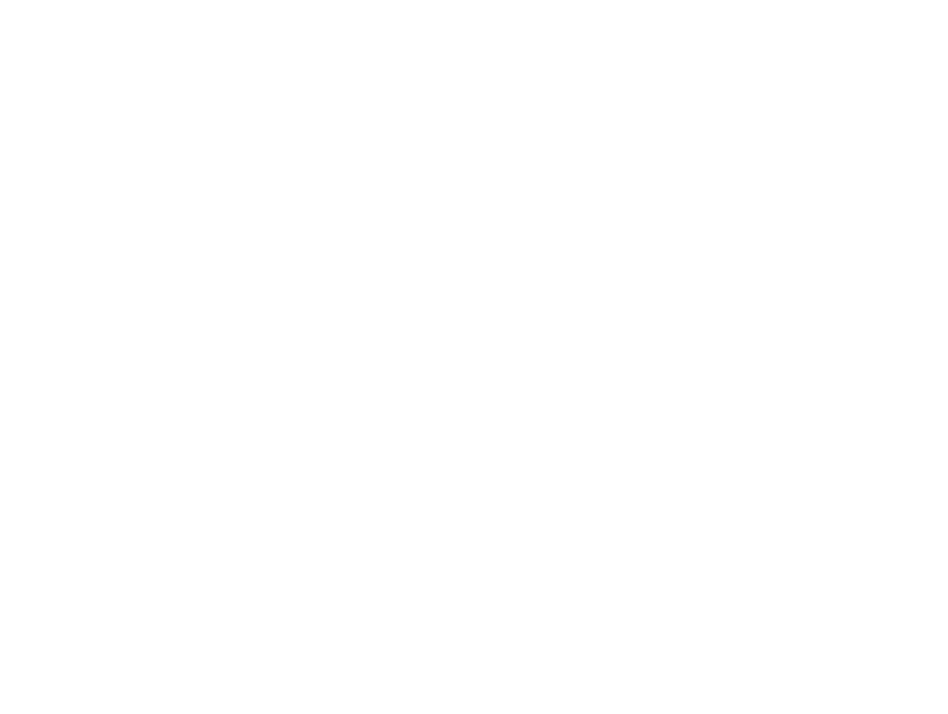
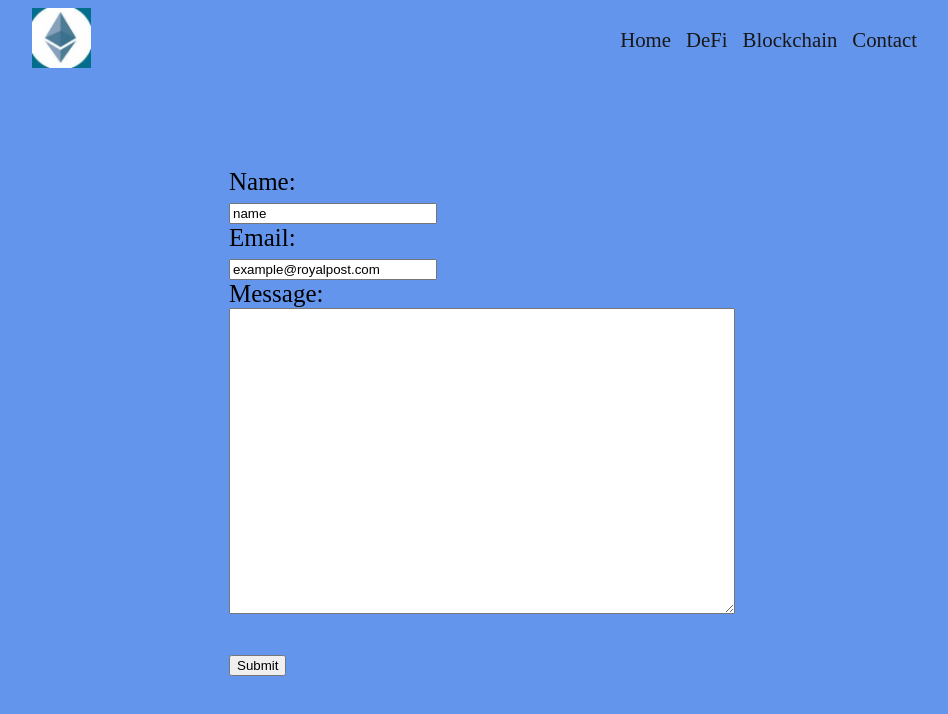
Before and after one commit to vitaliiptp/BlockchainWebpage, a plain HTML site: page contact.html in a window 1280 px wide. Shown: the whole page, without its empty margins (158-1106 px from the left). Drawn offline with Linux system fonts and the light colour scheme.

Commit message:
put a temporary bc color + done form :)

```diff
--- a/contact.html
+++ b/contact.html
@@ -4,9 +4,52 @@
     <meta charset="UTF-8">
     <meta http-equiv="X-UA-Compatible" content="IE=edge">
     <meta name="viewport" content="width=device-width, initial-scale=1.0">
-    <title>Document</title>
+    <title>contact</title>
+    <link rel="stylesheet" href="src/styles.css">
 </head>
 <body>
+    <div id ="bloc_page">
+        <header>
+            <div id="titre_principal">
+                <div id="logo">
+                    <img src="src/ethlogo.png" alt="img" />
+
+                </div>
+
+            </div>
+
+            <nav>
+                <ul>
+                    <li><a href="/index.html">Home</a></li>
+                    <li><a href="/defi.html">DeFi</a></li>
+                    <li><a href="/blockchain.html">Blockchain</a></li>
+                    <li><a href="/contact.html">Contact</a></li>
+                </ul>
+            </nav>
+        </header>
+        <div id="space">
+
+        </div>
+        <section id="contact">
+            <form id="contactForm">
+              <label for="name">Name:</label><br />
+              <input type="text" id="name" name="name" value="name" /><br />
+              <label for="email">Email:</label><br />
+              <input
+                type="email"
+                id="email"
+                name="email"
+                value="example@royalpost.com"
+              /><br />
+              <label for="message">Message:</label><br />
+              <textarea id="message" name="message"></textarea>
+              <br /><br />
+              <input type="submit" value="Submit" />
+            </form>
+          </section>
+
+    </div>
+
 
 </body>
 </html>
--- a/src/styles.css
+++ b/src/styles.css
@@ -1,3 +1,7 @@
+body {
+    background-color: cornflowerblue;
+}
+
 #bloc_page
 {
     width: 900px;
@@ -75,3 +79,31 @@ nav a:hover
     color: #760001;
     border-bottom: 3px solid #760001;
 }
+
+
+#contact {
+    font-size: 25px;
+    font-family: "Georama";
+    display: flex;
+    justify-content: center;
+    align-items: center;
+  }
+
+  #space {
+      height: 100px;
+      width: 100px;
+
+
+  }
+
+  #message {
+      height: 300px;
+      width: 500px;
+  }
+
+  #email {
+      width: 200px;
+  }
+  #name {
+      width: 200px;
+  }
```
Also changed, not shown: index.html (+4 -4 lines), 1 other file.
